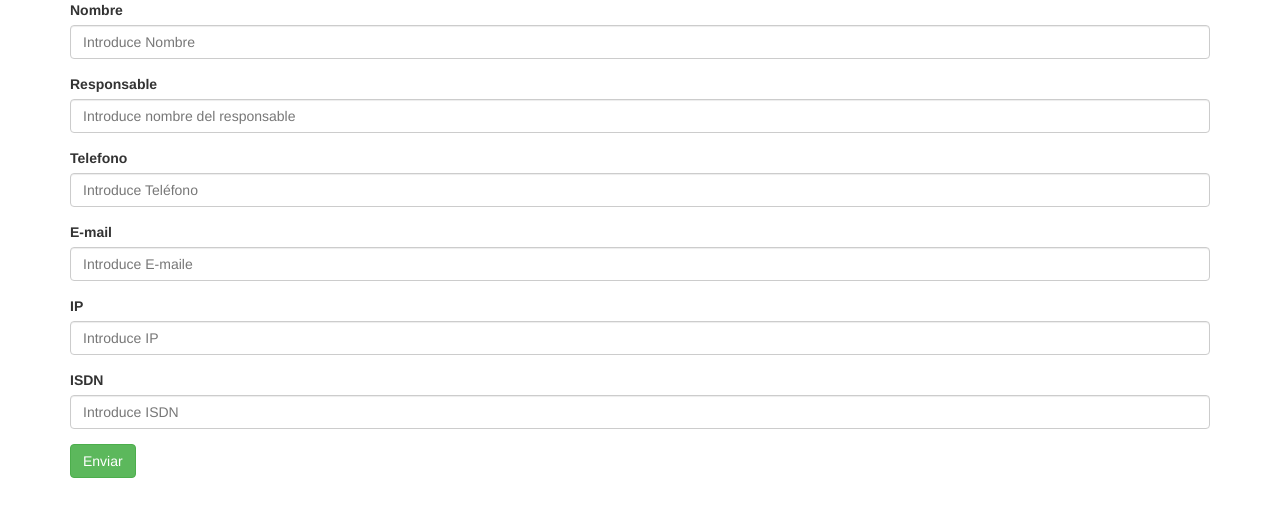
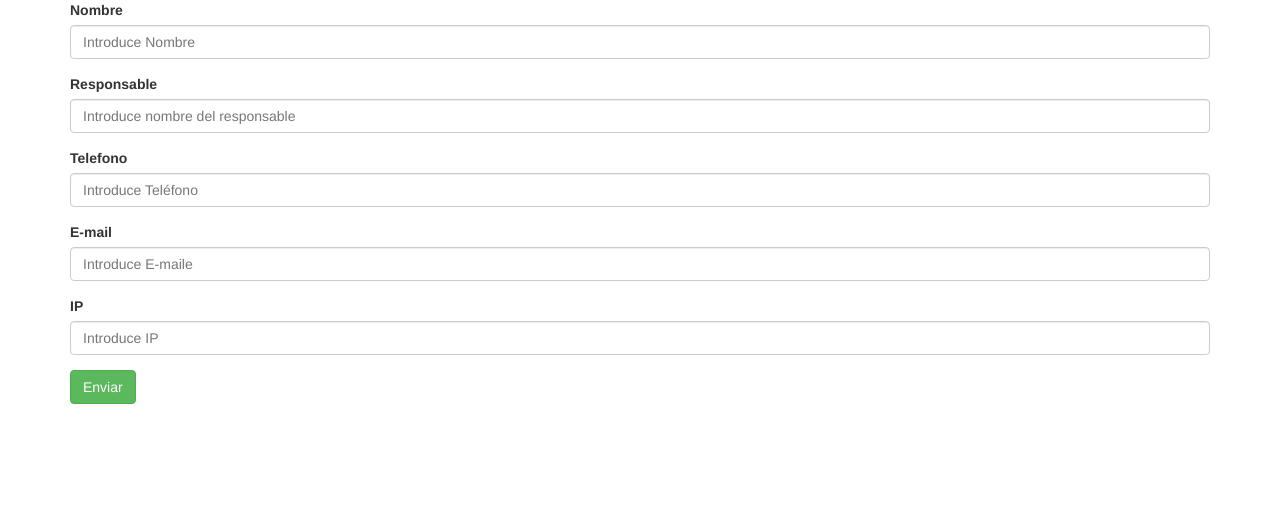
Before and after one commit to 9aaron9/practica21-negretecaudillo, a PHP site: page /editarSala.php in a window 1280 px wide. Shown: the top 517 px of the page. Run offline with PHP 8.4, Linux system fonts and the light colour scheme; data that the repository does not hold is empty; a stand-in replaces the project's code that opens the database connection; some libraries are stand-ins or nearby versions.

Commit message:
quitado campo isdn #5

```diff
--- a/alta.php
+++ b/alta.php
@@ -9,16 +9,15 @@ if (isset($_GET["nom"])) {
     $telefono = $_GET["tel"];
     $email = $_GET["mail"];
     $ip = $_GET["ip"];
-    $isdn = $_GET["isdn"];
 
 
 
     // Hay campos en blanco
-    if($name==NULL|$responsable==NULL|$telefono==NULL|$email==NULL|$ip==NULL|$isdn==NULL) {
+    if($name==NULL|$responsable==NULL|$telefono==NULL|$email==NULL|$ip==NULL) {
         echo "un campo est&aacute; vacio.";
         formRegistro();
     }else{
-                $query = 'INSERT INTO SALA_REMOTA (nombre, responsable, telefono, email_responsable, ip, isdn) VALUES ("'.$name.'","'.$responsable.'","'.$telefono.'","'.$email.'","'.$ip.'","'.$isdn.'")';
+                $query = 'INSERT INTO SALA_REMOTA (nombre, responsable, telefono, email_responsable, ip) VALUES ("'.$name.'","'.$responsable.'","'.$telefono.'","'.$email.'","'.$ip.'")';
                 mysql_query($query) or die(mysql_error());
                 echo 'La sala '.$name.' ha sido registrada de manera satisfactoria.<br/>';
    header('Location: index.php');
--- a/editar.php
+++ b/editar.php
@@ -9,19 +9,18 @@ if (isset($_GET["nom"])) {
     $telefono = $_GET["tel"];
     $email = $_GET["mail"];
     $ip = $_GET["ip"];
-    $isdn = $_GET["isdn"];
     $id = $_GET["id"];
 
 
 
 
     // Hay campos en blanco
-    if($name==NULL|$responsable==NULL|$telefono==NULL|$email==NULL|$ip==NULL|$isdn==NULL) {
+    if($name==NULL|$responsable==NULL|$telefono==NULL|$email==NULL|$ip==NULL) {
         echo "un campo est&aacute; vacio.";
         formRegistro();
     }else{
 
-                $query = 'UPDATE SALA_REMOTA SET nombre="'.$name.'", responsable="'.$responsable.'", telefono="'.$telefono.'", email_responsable="'.$email.'", ip="'.$ip.'", isdn="'.$isdn.'" WHERE id_sala_remota='.$id;
+                $query = 'UPDATE SALA_REMOTA SET nombre="'.$name.'", responsable="'.$responsable.'", telefono="'.$telefono.'", email_responsable="'.$email.'", ip="'.$ip.'" WHERE id_sala_remota='.$id;
                 mysql_query($query) or die(mysql_error());
                 //echo 'La sala '.$name.' se ha modificado satisfactoria.<br/>';
    header('Location: listar.php');
--- a/editarSala.php
+++ b/editarSala.php
@@ -17,7 +17,6 @@ if (isset($_GET["id"])) {
        $tel = $dato['telefono'];
        $mail = $dato["email_responsable"];
        $ip = $dato["ip"];
-       $isdn = $dato["isdn"];
        $id = $dato["id_sala_remota"];
 
    }
@@ -82,11 +81,6 @@ if (isset($_GET["id"])) {
     <input name= "ip" type="text" class="form-control" id="juan Perez"
            placeholder="Introduce IP"value= "<?=$ip;?>">
   </div>
-    <div class="form-group">
-    <label for="ejemplo_email_1">ISDN</label>
-    <input name= "isdn" type="text" class="form-control" id="juan Perez"
-           placeholder="Introduce ISDN" value= "<?=$isdn;?>">
-  </div>
   <button type="submit" class="btn btn-success">Enviar</button>
 </form>
 </div>
--- a/sala_remota.html
+++ b/sala_remota.html
@@ -49,11 +49,6 @@
     <input name= "ip" type="text" class="form-control" id="juan Perez"
            placeholder="Introduce IP">
   </div>
-    <div class="form-group">
-    <label for="ejemplo_email_1">ISDN</label>
-    <input name= "isdn" type="text" class="form-control" id="juan Perez"
-           placeholder="Introduce ISDN">
-  </div>
   <button type="submit" class="btn btn-success">Enviar</button>
 </form>
 </div>
```
Also changed, not shown: index.php (+3 -4 lines).
